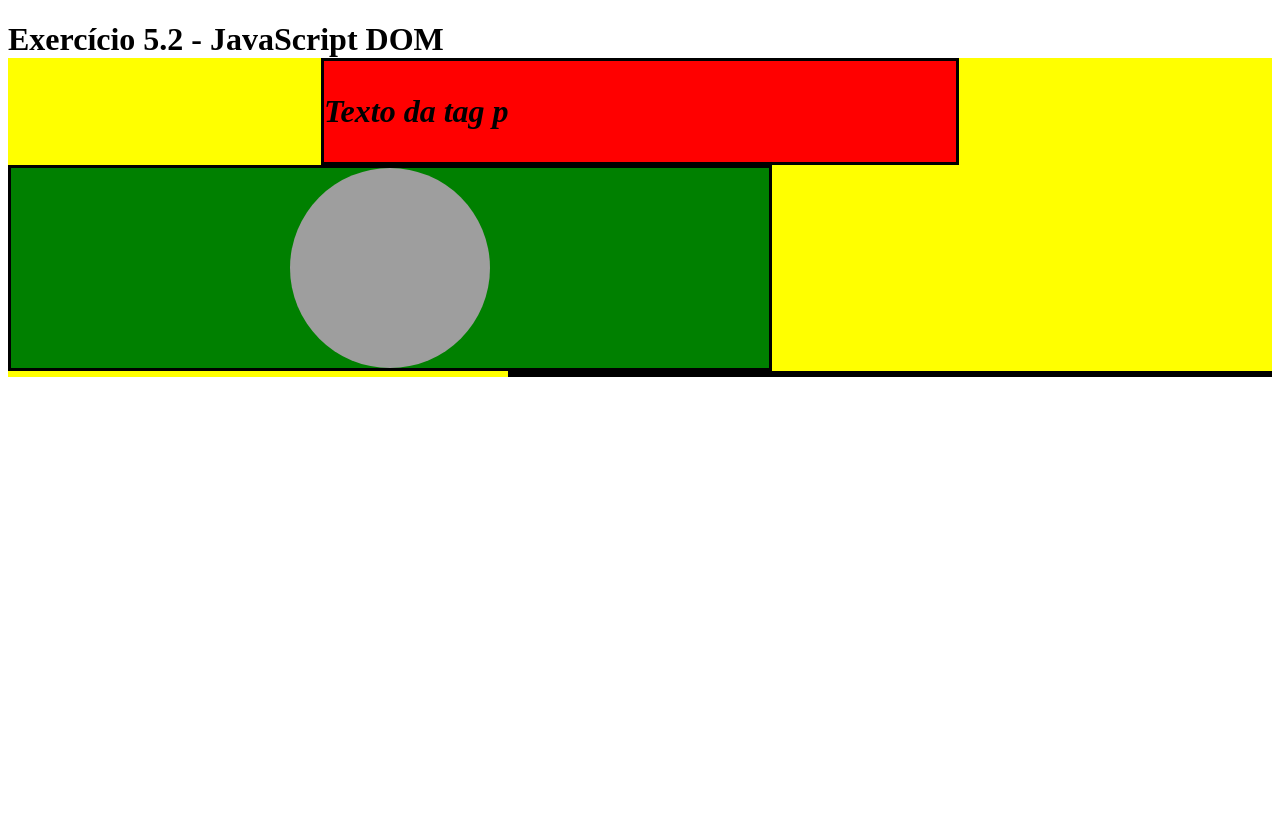
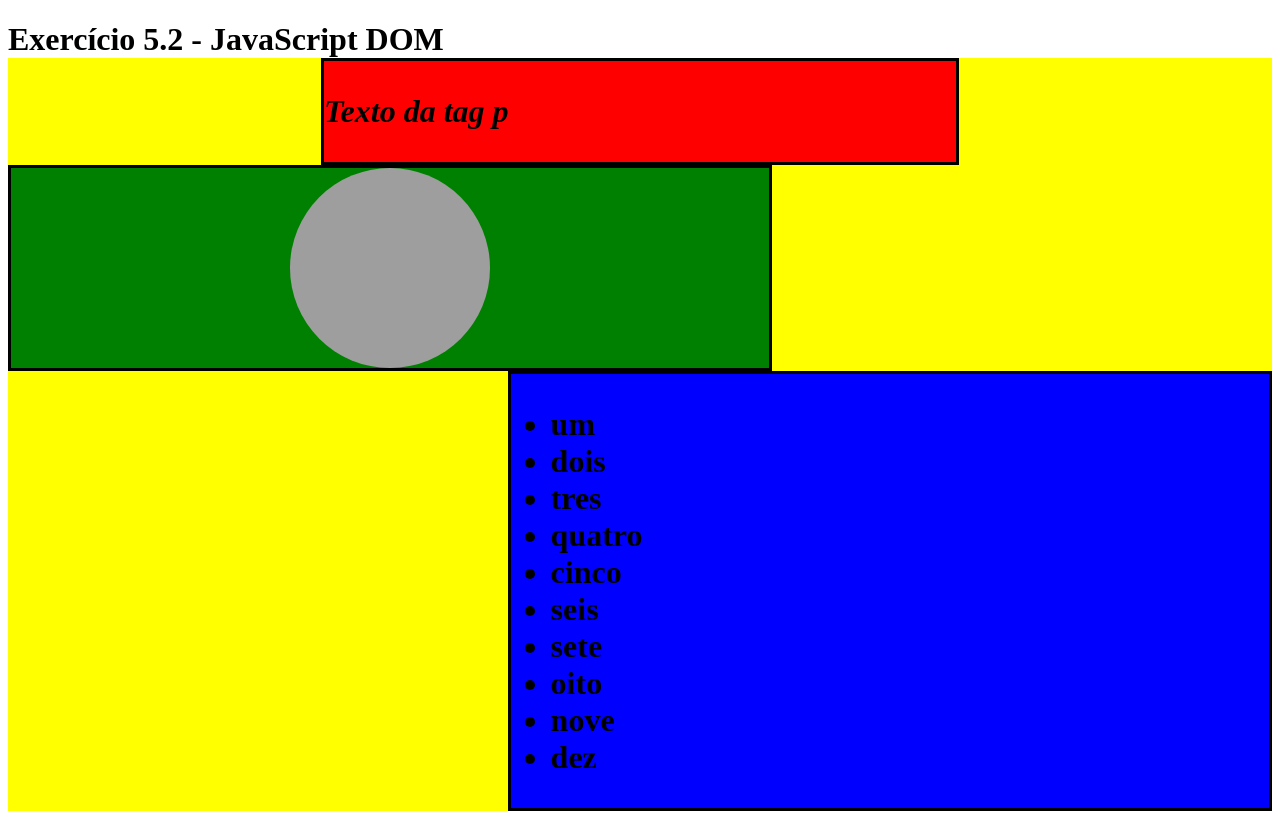
Before and after one commit to joaoAndradeJr/fundamentals-exercises, a plain HTML site: page BL-5/5.2/index.html in a window 1280 px wide. Before the commit the page ends 800 px from the top, so only its background shows below. Drawn offline with Linux system fonts and the light colour scheme; grey boxes are pictures that could not be loaded.

Commit message:
add: ul via js

```diff
--- a/BL-5/5.2/index.html
+++ b/BL-5/5.2/index.html
@@ -98,6 +98,16 @@
       img.setAttribute('class', 'small-image');
       document.getElementsByClassName('left-content')[0].appendChild(img);
 
+      const list = ['um', 'dois', 'tres', 'quatro', 'cinco', 'seis', 'sete', 'oito', 'nove', 'dez'];
+      const setList = document.createElement('ul');
+      document.getElementsByClassName('right-content')[0].appendChild(setList);
+
+      for (let i = 0; i < 10; i += 1) {
+        const li = document.createElement('li');
+        li.innerText = list[i];
+        setList.appendChild(li);
+      }
+
     </script>
   </body>
 </html>
```
